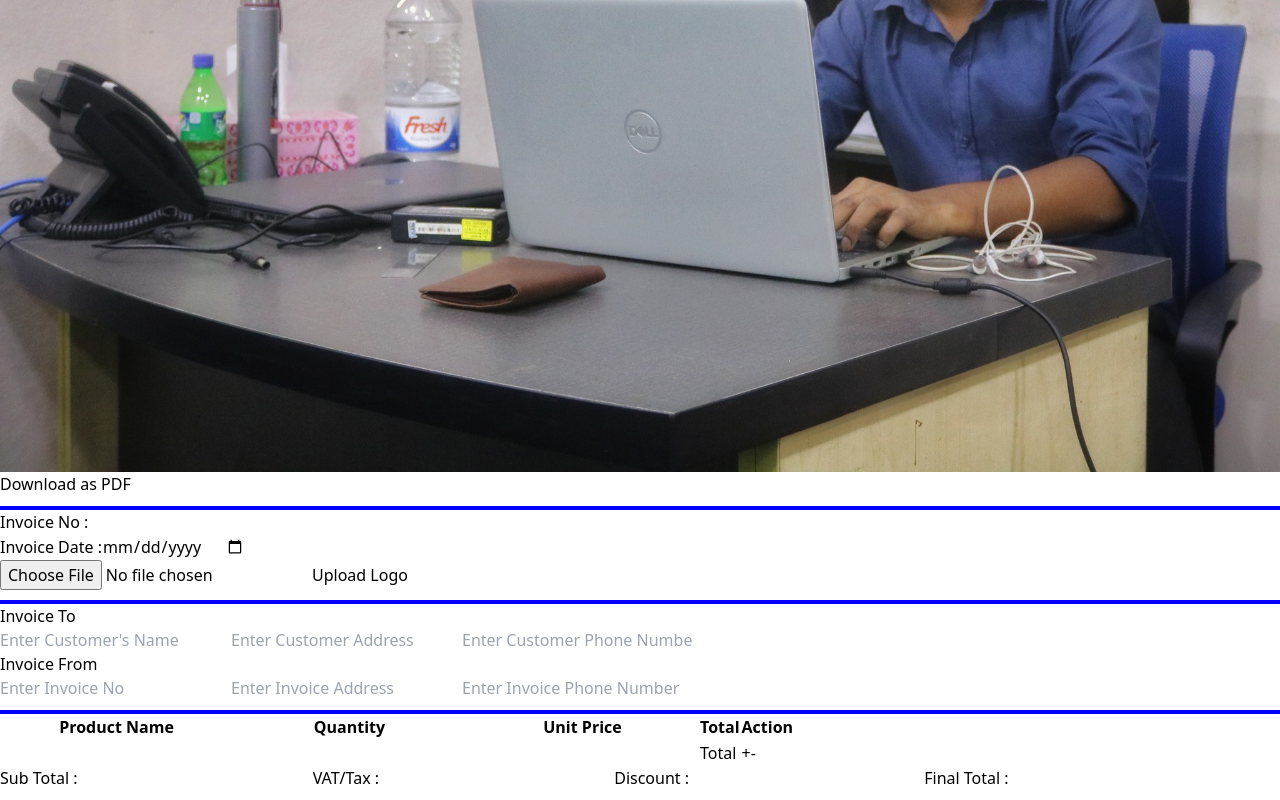
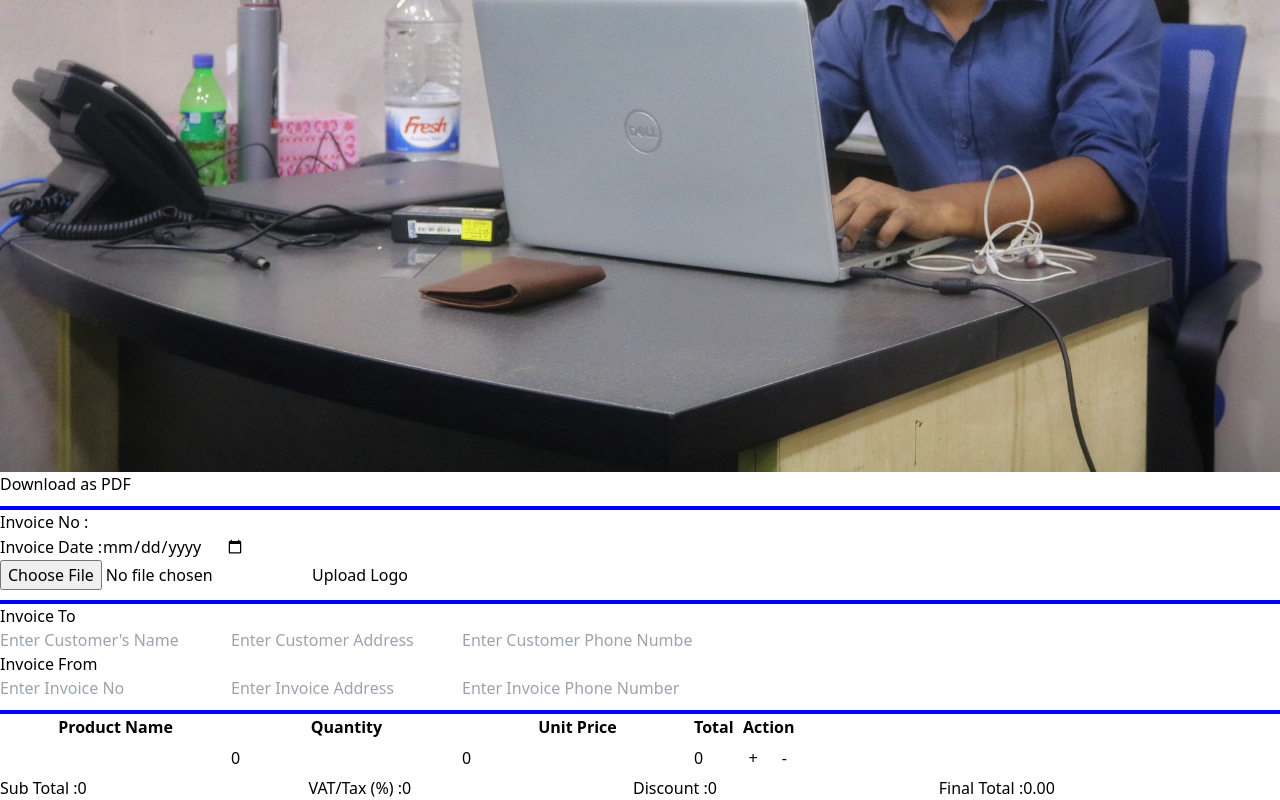
Before and after one commit to dassajib/Invoice-Management, a React (Vite) app: page /create-invoice in a window 1280 px wide. Shown: the part 802-1602 px from the top of the page. Built offline with nearby package versions, Linux system fonts and the light colour scheme.

Commit message:
calculation functionality added

```diff
--- a/src/components/CalculationTable/CalculationTable.jsx
+++ b/src/components/CalculationTable/CalculationTable.jsx
@@ -1,6 +1,56 @@
-import React from "react";
+import React, { useState } from "react";
 
 const CalculationTable = () => {
+  const [products, setProducts] = useState([
+    { productName: "", quantity: 0, unitPrice: 0, total: 0 },
+  ]);
+  const [vatTax, setVatTax] = useState(0);
+  const [discount, setDiscount] = useState(0);
+
+  const handleProductChange = (index, field, value) => {
+    const updatedProducts = [...products];
+    updatedProducts[index][field] = value;
+
+    const { quantity, unitPrice } = updatedProducts[index];
+    updatedProducts[index].total = quantity * unitPrice;
+
+    setProducts(updatedProducts);
+  };
+
+  const handleAddRow = () => {
+    setProducts([
+      ...products,
+      { productName: "", quantity: 0, unitPrice: 0, total: 0 },
+    ]);
+  };
+
+  const handleRemoveRow = (index) => {
+    const updatedProducts = [...products];
+    updatedProducts.splice(index, 1);
+    setProducts(updatedProducts);
+  };
+
+  const calculateSubTotal = () => {
+    return products.reduce((total, product) => total + product.total, 0);
+  };
+
+  const calculateFinalTotal = () => {
+    const finalTotal =
+      calculateSubTotal() + calculateVAT() - calculateDiscount();
+    return finalTotal.toFixed(2);
+  };
+
+  const calculateVAT = () => {
+    const subTotal = calculateSubTotal();
+    // Replace 0.01 with the VAT/Tax percentage entered by the user
+    return subTotal * (vatTax / 100);
+  };
+
+  const calculateDiscount = () => {
+    // Use the discount amount entered by the user directly
+    return discount;
+  };
+
   return (
     <div>
       <table class="table-auto mt-4 w-full">
@@ -14,46 +64,78 @@ const CalculationTable = () => {
           </tr>
         </thead>
         <tbody>
-          <tr>
-            <td>
+          {products.map((product, index) => (
+            <tr key={index}>
+              <td style={{ padding: 0, borderStyle: "hidden" }}>
                 <input
-                type="text"
                   id="default-input"
                   className="mt-3 bg-gray-50 border border-gray-300 text-gray-900 text-sm rounded-lg focus:ring-blue-500 focus:border-blue-500 block w-full p-2.5 dark:bg-gray-700 dark:border-gray-600 dark:placeholder-gray-400 dark:text-white dark:focus:ring-blue-500 dark:focus:border-blue-500"
+                  type="text"
+                  value={product.productName}
+                  onChange={(e) =>
+                    handleProductChange(index, "productName", e.target.value)
+                  }
                 />
               </td>
-            <td>
+              <td style={{ padding: 0, borderStyle: "hidden" }}>
                 <input
+                  id="default-input"
+                  className="mt-3 bg-gray-50 border border-gray-300 text-gray-900 text-sm rounded-lg focus:ring-blue-500 focus:border-blue-500 block w-full p-2.5 dark:bg-gray-700 dark:border-gray-600 dark:placeholder-gray-400 dark:text-white dark:focus:ring-blue-500 dark:focus:border-blue-500"
                   type="number"
-                id="default-input"
-                min={1}
-                className="mt-3 bg-gray-50 border border-gray-300 text-gray-900 text-sm rounded-lg focus:ring-blue-500 focus:border-blue-500 block w-full p-2.5 dark:bg-gray-700 dark:border-gray-600 dark:placeholder-gray-400 dark:text-white dark:focus:ring-blue-500 dark:focus:border-blue-500"
+                  value={product.quantity}
+                  onChange={(e) =>
+                    handleProductChange(
+                      index,
+                      "quantity",
+                      parseInt(e.target.value)
+                    )
+                  }
                 />
               </td>
-            <td>
+              <td style={{ padding: 0, borderStyle: "hidden" }}>
                 <input
+                  id="default-input"
+                  className="mt-3 bg-gray-50 border border-gray-300 text-gray-900 text-sm rounded-lg focus:ring-blue-500 focus:border-blue-500 block w-full p-2.5 dark:bg-gray-700 dark:border-gray-600 dark:placeholder-gray-400 dark:text-white dark:focus:ring-blue-500 dark:focus:border-blue-500"
                   type="number"
-                id="default-input"
-                min={1}
-                className="mt-3 bg-gray-50 border border-gray-300 text-gray-900 text-sm rounded-lg focus:ring-blue-500 focus:border-blue-500 block w-full p-2.5 dark:bg-gray-700 dark:border-gray-600 dark:placeholder-gray-400 dark:text-white dark:focus:ring-blue-500 dark:focus:border-blue-500"
+                  value={product.unitPrice}
+                  onChange={(e) =>
+                    handleProductChange(
+                      index,
+                      "unitPrice",
+                      parseFloat(e.target.value)
+                    )
+                  }
                 />
               </td>
-            <td>Total</td>
-            <td>
+              <td style={{ borderStyle: "hidden" }}>{product.total}</td>
+              <td
+                style={{ borderStyle: "hidden", padding: 4 }}
+              >
+                {index === products.length - 1 && (
                   <button
                     type="button"
                     className="px-2 py-1 m-1 text-xs font-medium text-center text-white bg-blue-700 rounded-lg hover:bg-blue-800 focus:ring-4 focus:outline-none focus:ring-blue-300 dark:bg-blue-600 dark:hover:bg-blue-700 dark:focus:ring-blue-800"
+                    style={{ padding: "2px 10px", marginRight: "2px" }}
+                    variant="success"
+                    onClick={handleAddRow}
                   >
                     +
                   </button>
+                )}
+                {index > -1 && (
                   <button
                     type="button"
                     className="px-2 py-1 m-1 text-xs font-medium text-center text-white bg-blue-700 rounded-lg hover:bg-blue-800 focus:ring-4 focus:outline-none focus:ring-blue-300 dark:bg-blue-600 dark:hover:bg-blue-700 dark:focus:ring-blue-800"
+                    style={{ padding: "2px 12px" }}
+                    variant="danger"
+                    onClick={() => handleRemoveRow(index)}
                   >
                     -
                   </button>
+                )}
               </td>
             </tr>
+          ))}
         </tbody>
       </table>
 
@@ -63,29 +145,41 @@ const CalculationTable = () => {
           <div></div>
           <div>
             <form>
-              <label htmlFor="sub-total">Sub Total : </label>
+              <label column sm={6}>
+                Sub Total :
+              </label>
               <input
-                type="text"
-                id="default-input"
-                className="mt-3 bg-gray-50 border border-gray-300 text-gray-900 text-sm rounded-lg focus:ring-blue-500 focus:border-blue-500 block w-full p-2.5 dark:bg-gray-700 dark:border-gray-600 dark:placeholder-gray-400 dark:text-white dark:focus:ring-blue-500 dark:focus:border-blue-500"
+                className="border-0"
+                type="number"
+                readOnly
+                value={calculateSubTotal()}
               />
-              <label htmlFor="vat-tax">VAT/Tax : </label>
+              <label column sm={6}>
+                VAT/Tax (%) :
+              </label>
               <input
-                type="text"
-                id="default-input"
-                className="mt-3 bg-gray-50 border border-gray-300 text-gray-900 text-sm rounded-lg focus:ring-blue-500 focus:border-blue-500 block w-full p-2.5 dark:bg-gray-700 dark:border-gray-600 dark:placeholder-gray-400 dark:text-white dark:focus:ring-blue-500 dark:focus:border-blue-500"
+                className="border-0"
+                type="number"
+                value={vatTax}
+                onChange={(e) => setVatTax(parseFloat(e.target.value))}
               />
-              <label htmlFor="discount">Discount : </label>
+              <label column sm={6}>
+                Discount :
+              </label>
               <input
-                type="text"
-                id="default-input"
-                className="mt-3 bg-gray-50 border border-gray-300 text-gray-900 text-sm rounded-lg focus:ring-blue-500 focus:border-blue-500 block w-full p-2.5 dark:bg-gray-700 dark:border-gray-600 dark:placeholder-gray-400 dark:text-white dark:focus:ring-blue-500 dark:focus:border-blue-500"
+                className="border-0"
+                type="number"
+                value={discount}
+                onChange={(e) => setDiscount(parseFloat(e.target.value))}
               />
-              <label htmlFor="vat-tax">Final Total : </label>
+              <label column sm={6}>
+                Final Total :
+              </label>
               <input
-                type="text"
-                id="default-input"
-                className="mt-3 bg-gray-50 border border-gray-300 text-gray-900 text-sm rounded-lg focus:ring-blue-500 focus:border-blue-500 block w-full p-2.5 dark:bg-gray-700 dark:border-gray-600 dark:placeholder-gray-400 dark:text-white dark:focus:ring-blue-500 dark:focus:border-blue-500"
+                className="border-0"
+                type="number"
+                readOnly
+                value={calculateFinalTotal()}
               />
             </form>
           </div>
```
Lines whose indentation alone changed are shown as unchanged.
